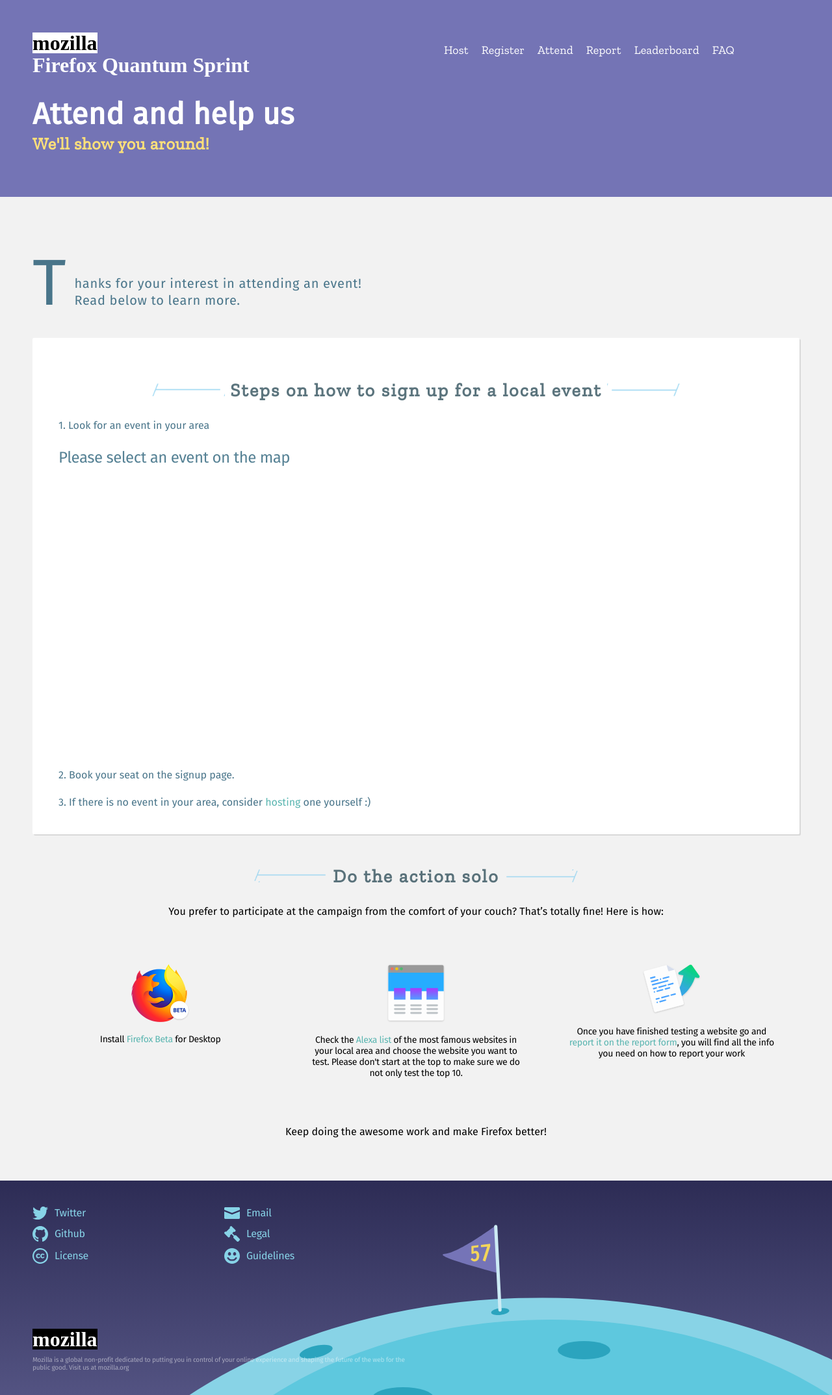
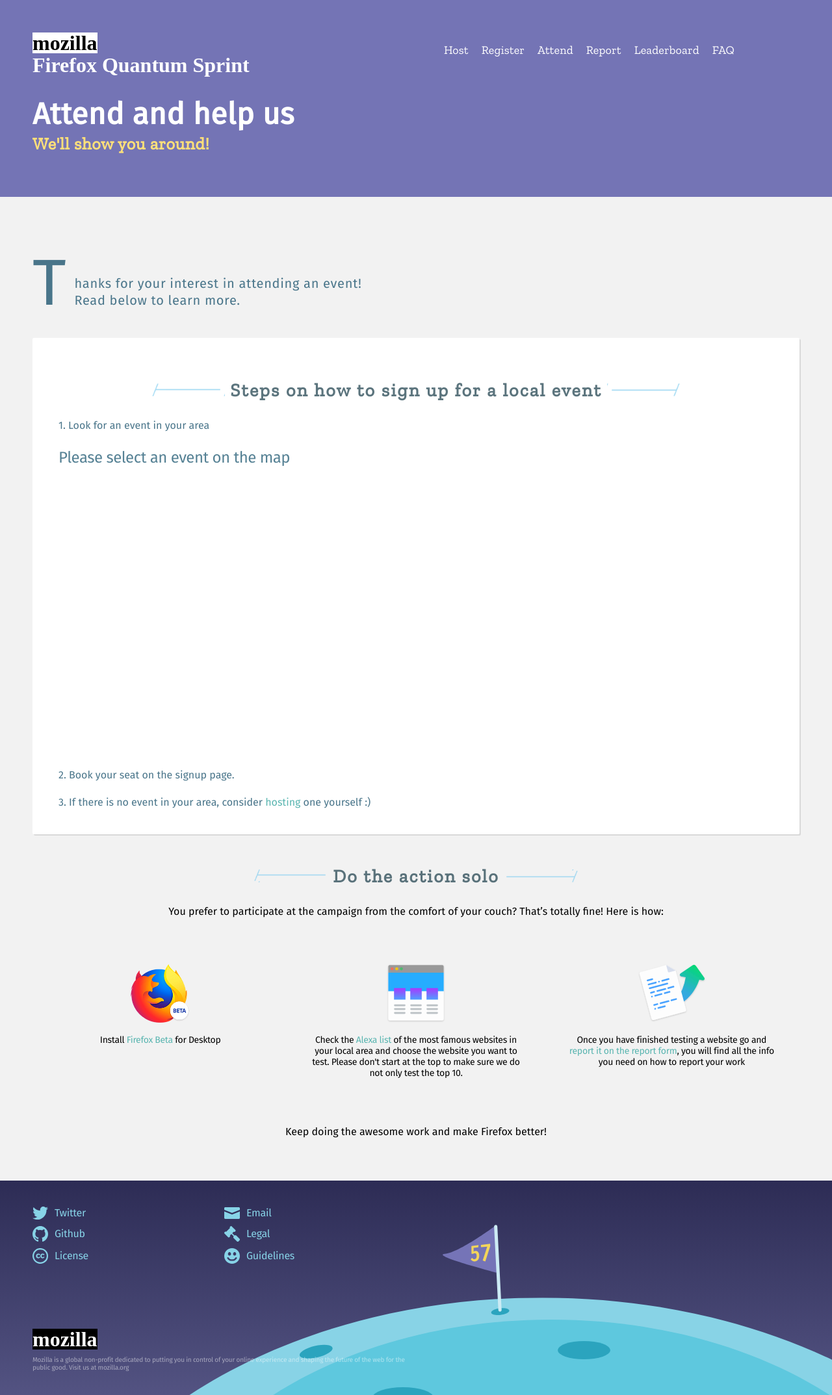
Before and after one commit to mozilla/firefox57-sprint, a Jekyll site: the page built from _articles/participate.md, in a window 1280 px wide. Shown: the whole page at 65% size. Built offline with Jekyll 4.4.1, drawn with Linux system fonts in a browser that asks for light colours; some web fonts are replaced.

Commit message:
Norm solo icons on height, not width

```diff
--- a/css/main.css
+++ b/css/main.css
@@ -582,7 +582,7 @@
 .info-buttons .report-attend img,
 .info-buttons .report img,
 .info-buttons .github img {
-  width: 90px;
+  height: 90px;
 }
 
 @media all and (max-width: 768px) {
```
